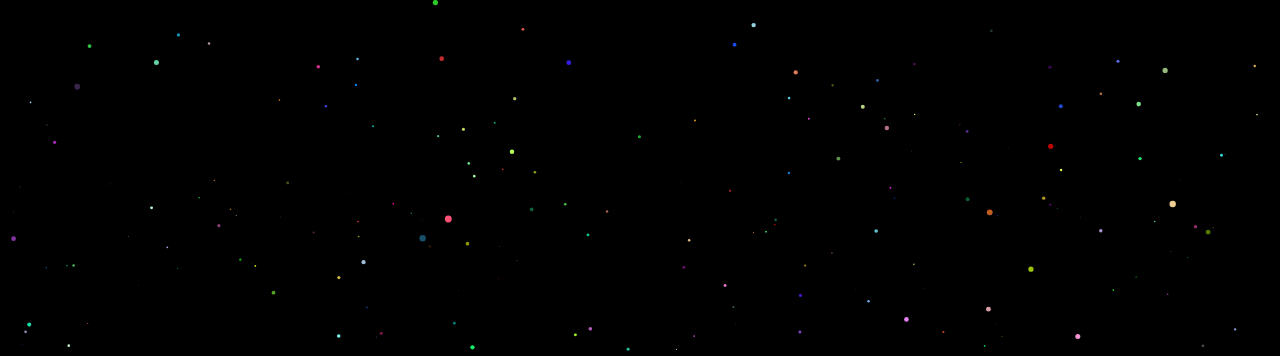
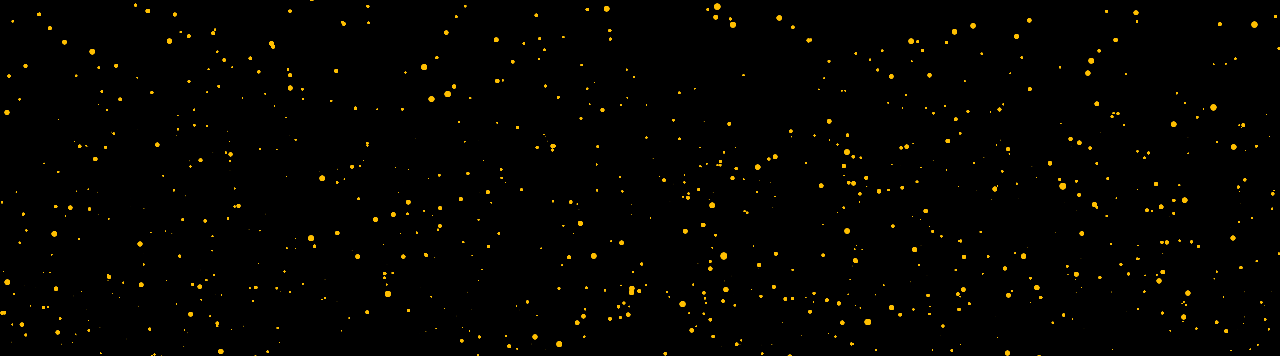
Before and after one commit to shaack/starfield-js, a website: page index.html in a window 1280 px wide. Shown: the top 356 px of the page. Drawn offline with Linux system fonts and the light colour scheme.

Commit message:
Render Speed optimization with sprites

```diff
--- a/index.html
+++ b/index.html
@@ -51,7 +51,8 @@
 <script type="module">
     import {Starfield} from "./src/Starfield.js"
     new Starfield(document.getElementById("starfield"), {
-
+        starCount: 5000,
+        color: "#ffbf00",
     })
 </script>
 </body>
--- a/src/Starfield.js
+++ b/src/Starfield.js
@@ -37,28 +37,17 @@ export class Starfield {
         const height = this.canvas.height
         const magnification = this.props.magnification
         const speed = this.props.speed * 60 * deltaTime
-        const isMultiColor = this.props.color === "multi"
-        const TWO_PI = Math.PI * 2
 
         ctx.clearRect(0, 0, width, height)
-
-        if (!isMultiColor) {
-            ctx.fillStyle = this.props.color
-        }
 
         for (let i = 0, len = stars.length; i < len; i++) {
             const star = stars[i]
             const x = centerX + (star.x / star.z) * width
             const y = centerY + (star.y / star.z) * height
             const size = magnification * (1 - star.z / width)
+            const drawSize = size * 2
 
-            if (isMultiColor) {
-                ctx.fillStyle = star.color
-            }
-
-            ctx.beginPath()
-            ctx.arc(x, y, size, 0, TWO_PI)
-            ctx.fill()
+            ctx.drawImage(star.sprite, x - size, y - size, drawSize, drawSize)
 
             star.z -= speed
             if (star.z <= 0) {
@@ -70,27 +59,41 @@ export class Starfield {
 
         requestAnimationFrame(this.draw)
     }
+    createStarSprite(color, size) {
+        const sprite = document.createElement('canvas')
+        sprite.width = sprite.height = size * 2
+        const ctx = sprite.getContext('2d')
+        ctx.beginPath()
+        ctx.arc(size, size, size, 0, Math.PI * 2)
+        ctx.fillStyle = color
+        ctx.fill()
+        return sprite
+    }
     init() {
         this.stars = []
         this.canvas.width = window.innerWidth
         this.canvas.height = window.innerHeight
         this.centerX = this.canvas.width / 2
         this.centerY = this.canvas.height / 2
+        const spriteSize = this.props.magnification * 2
+        const isMultiColor = this.props.color === "multi"
+
+        // For fixed color, create one shared sprite
+        if (!isMultiColor) {
+            this.sharedSprite = this.createStarSprite(this.props.color, spriteSize)
+        }
+
         for (let i = 0; i < this.props.starCount; i++) {
+            const color = isMultiColor
+                ? `rgb(${Math.floor(Math.random() * 256)}, ${Math.floor(Math.random() * 256)}, ${Math.floor(Math.random() * 256)})`
+                : this.props.color
             const star = {
                 x: Math.random() * this.canvas.width - this.centerX,
                 y: Math.random() * this.canvas.height - this.centerY,
                 z: Math.random() * this.canvas.width,
-                color: "rgb(255,255,255)"
+                sprite: isMultiColor ? this.createStarSprite(color, spriteSize) : this.sharedSprite
             }
-            if(this.props.color === "multi") {
-                star.color = `rgb(${Math.floor(Math.random() * 256)}, ${Math.floor(Math.random() * 256)}, ${Math.floor(Math.random() * 256)})`
-            } else {
-                star.color = this.props.color
-            }
-
             this.stars.push(star)
         }
-
     }
 }
```
